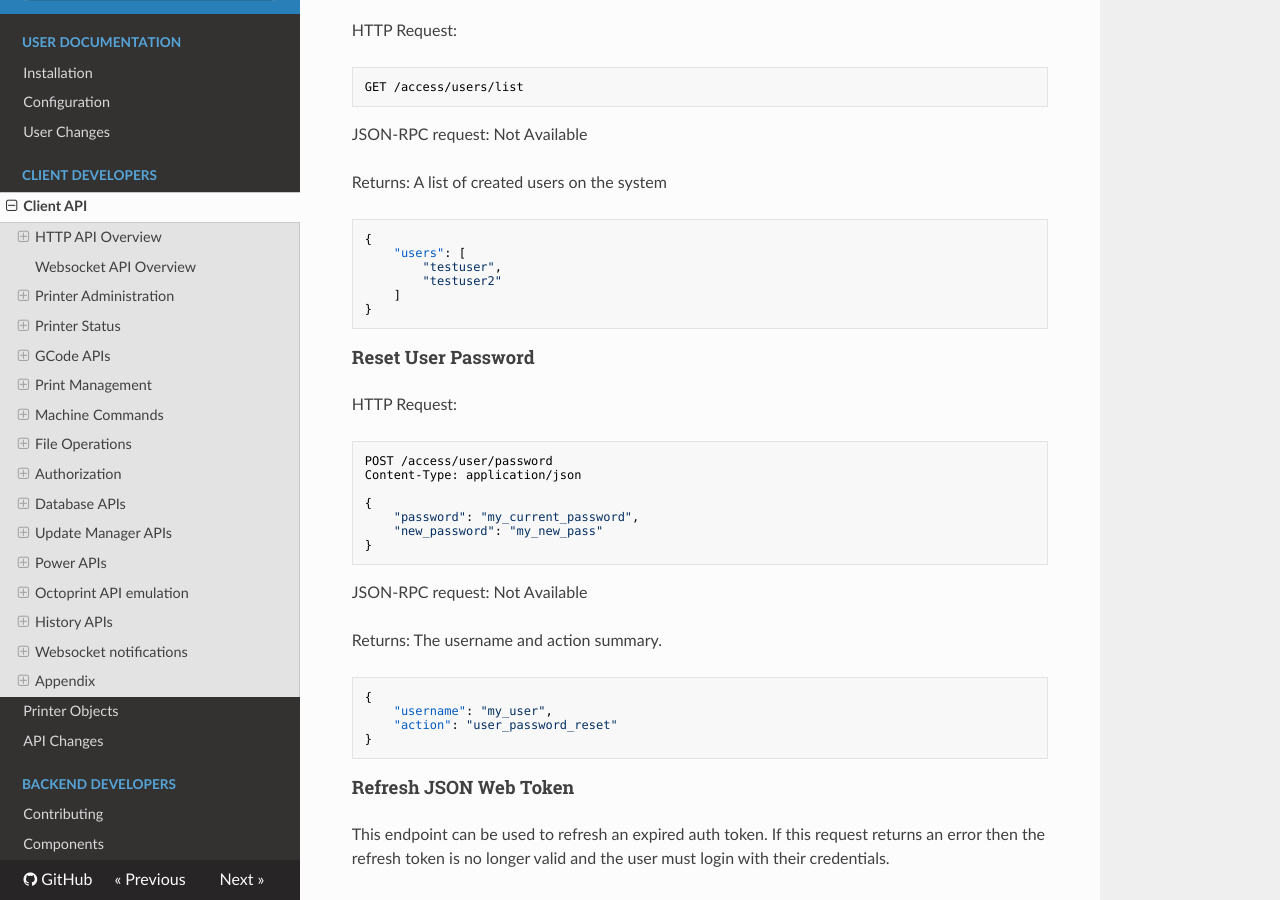
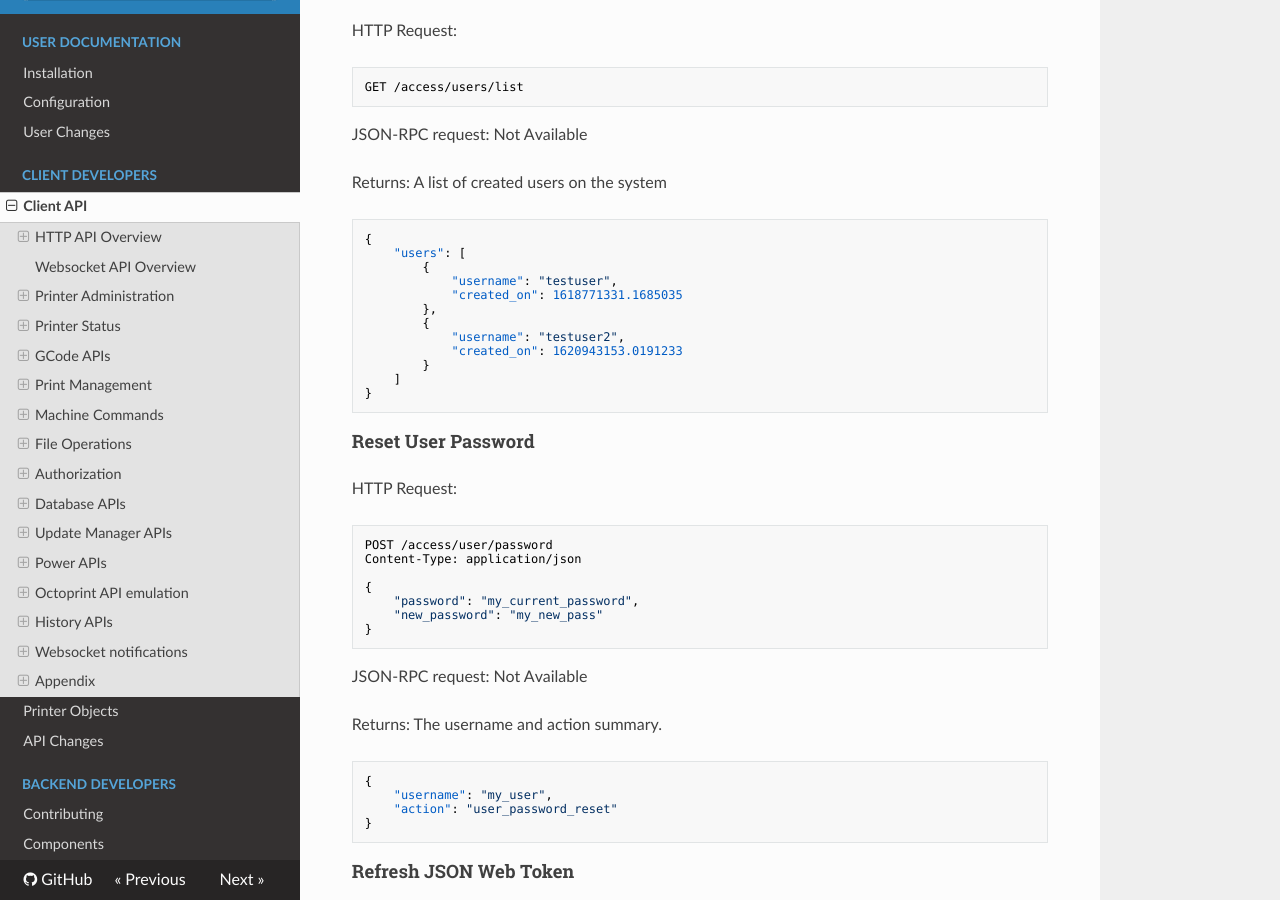
Before and after one commit to Marirossibn/moonraker, an MkDocs documentation site: the page built from docs/web_api.md, in a window 1280 px wide and 900 px high, scrolled down 33374 px. Built offline with MkDocs 1.6.1, drawn with Linux system fonts in a browser that asks for light colours; nearby versions of some CDN libraries.

Commit message:
docs: update "/access/users/list" documentation
Signed-off-by:  Eric Callahan <arksine.code@gmail.com>

````diff
--- a/docs/web_api.md
+++ b/docs/web_api.md
@@ -1646,8 +1646,14 @@ Returns: A list of created users on the system
 ```json
 {
     "users": [
-        "testuser",
-        "testuser2"
+        {
+            "username": "testuser",
+            "created_on": 1618771331.1685035
+        },
+        {
+            "username": "testuser2",
+            "created_on": 1620943153.0191233
+        }
     ]
 }
 ```
````
